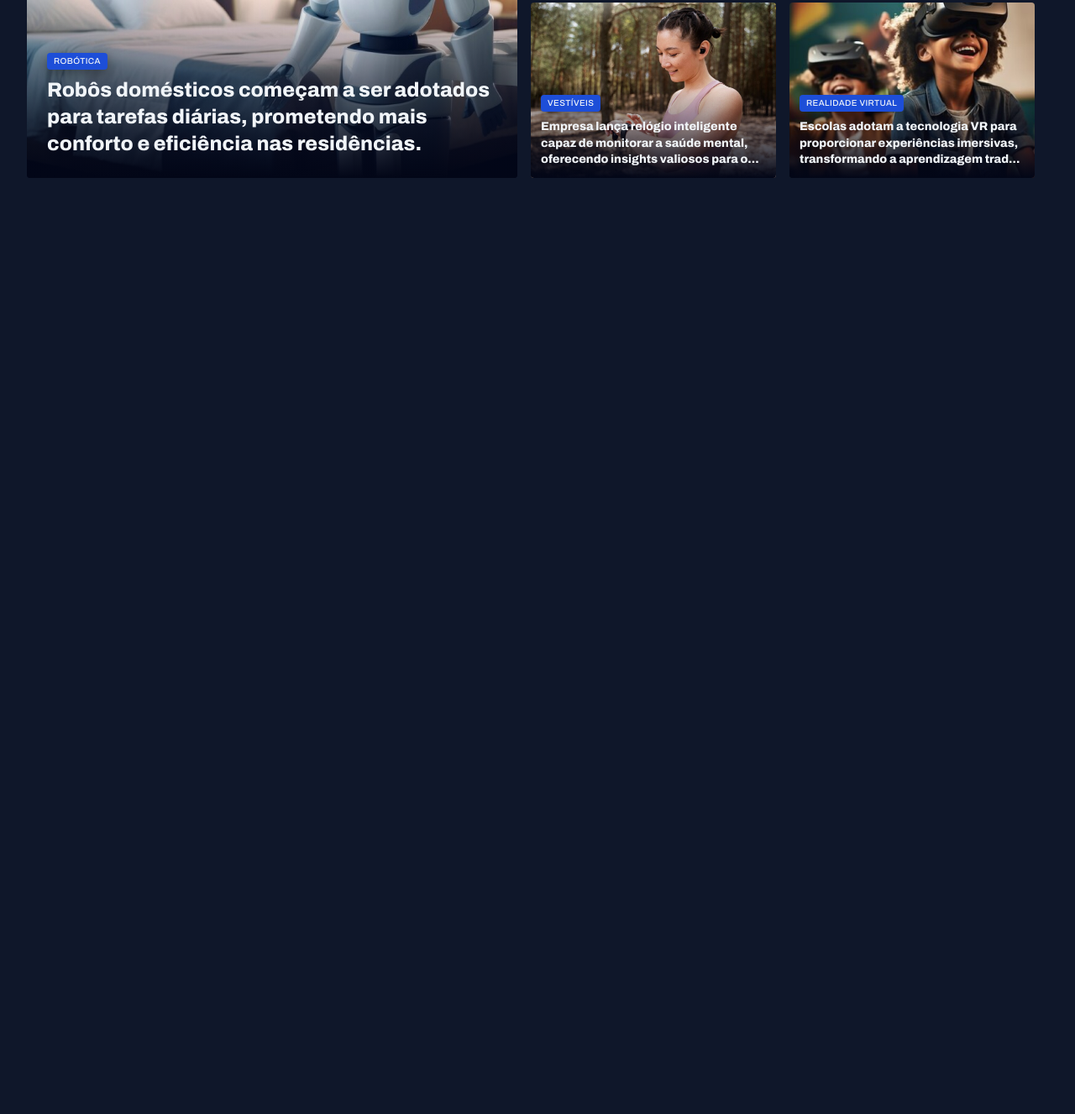
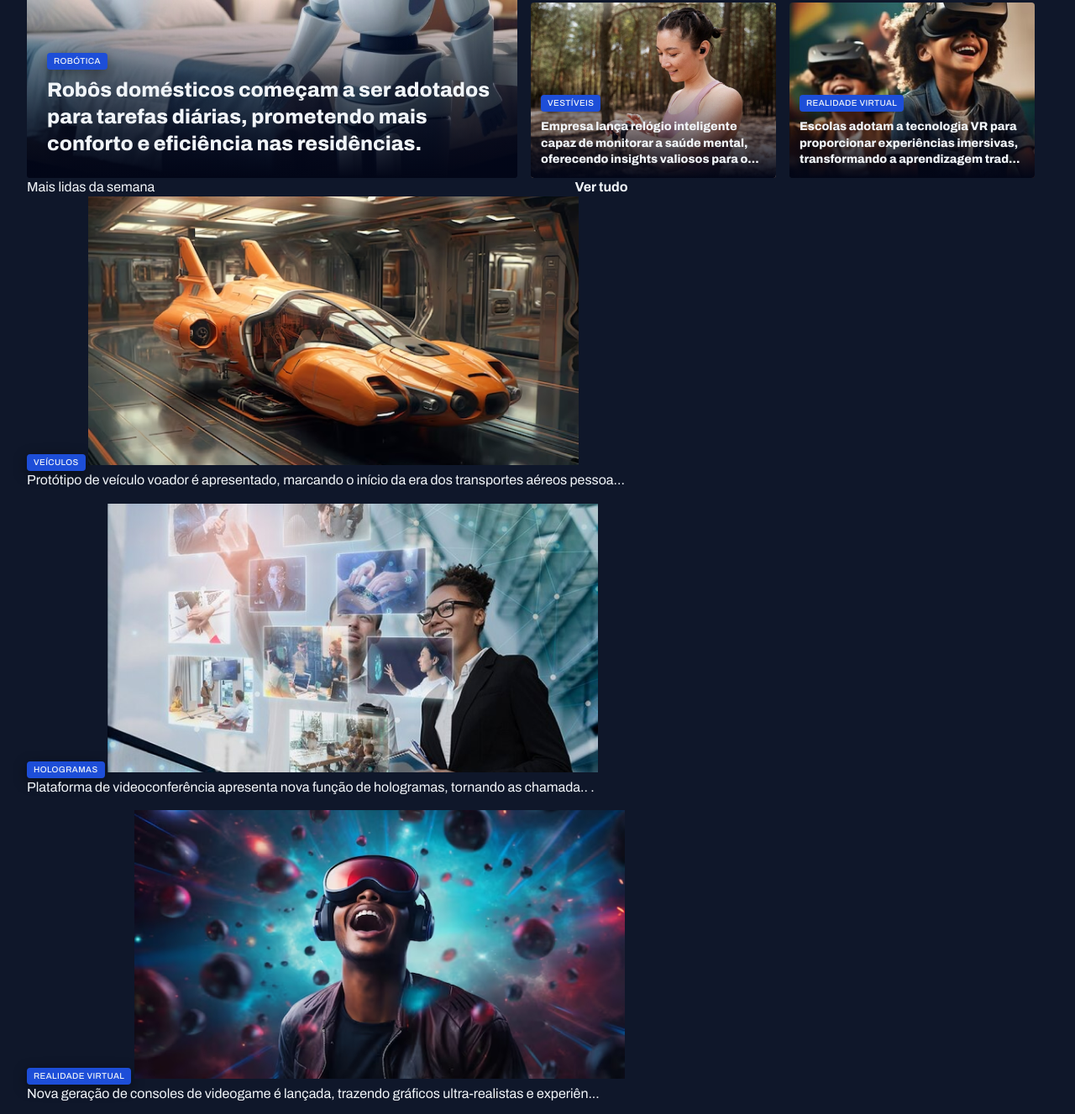
Before and after one commit to jaokzz/Pagina-de-Noticias, a plain HTML site: page index.html in a window 1280 px wide. Shown: the part 387-1714 px from the top of the page at 84% size. Before the commit the page ends 800 px from the top, so only its background shows below. Drawn offline with Linux system fonts and the light colour scheme.

Commit message:
estruturando a sessao "mais lidas"

```diff
--- a/index.html
+++ b/index.html
@@ -110,6 +110,48 @@
 
         <div class="grid grid-flow-col"></div>
       </section>
+
+      <section id="weekly">
+        <header class="grid grid-flow-col">
+          <h3>Mais lidas da semana</h3>
+          <a href="#" class="grid grid-flow-col">
+            <strong>Ver tudo</strong>
+            <span></span>
+          </a>
+        </header>
+
+        <div class="grid gap-16">
+          <figure>
+            <span class="content-tag">veículos</span>
+            <img src="assets/images/Image 06.png" alt="">
+            <p>
+              Protótipo de veículo voador é apresentado, marcando o início da era dos transportes aéreos pessoa...
+            </p>
+          </figure>
+
+          <figure>
+            <span class="content-tag">hologramas</span>
+            <img src="assets/images/Image 07.png" alt="">
+            <p>
+              Plataforma de videoconferência apresenta nova função de hologramas, tornando as chamada.. .
+            </p>
+          </figure>
+          <figure>
+            <span class="content-tag">Realidade Virtual</span>
+            <img src="assets/images/Image 08.png" alt="">
+            <p>
+              Nova geração de consoles de videogame é lançada, trazendo gráficos ultra-realistas e experiên...
+            </p>
+          </figure>
+          <figure>
+            <span class="content-tag">internet</span>
+            <img src="assets/images/Image 09.png" alt="">
+            <p>
+              Projeto busca oferecer internet de alta velocidade em áreas remotas através de satélites.
+            </p>
+          </figure>
+        </div>
+      </section>
     </main>
   </body>
 </html>
```
